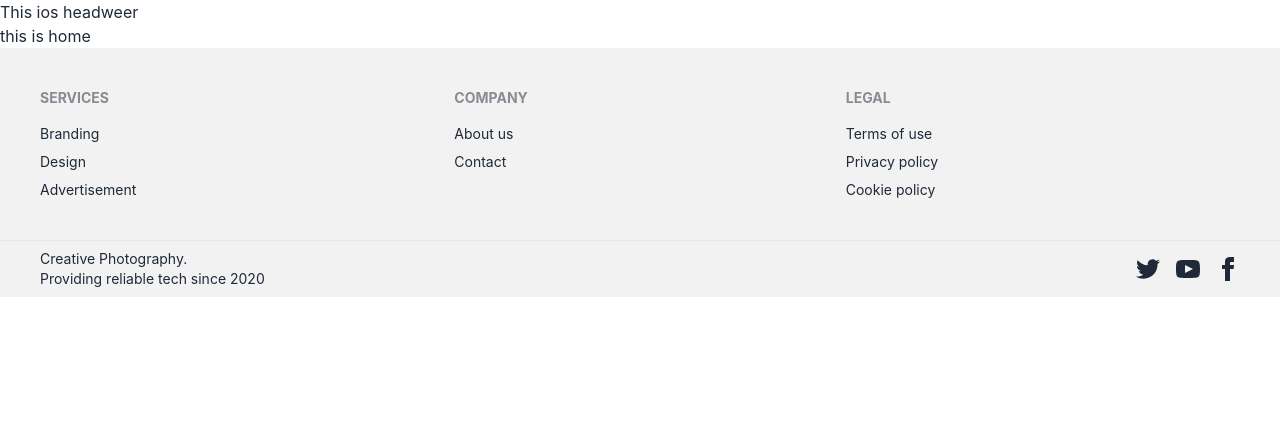
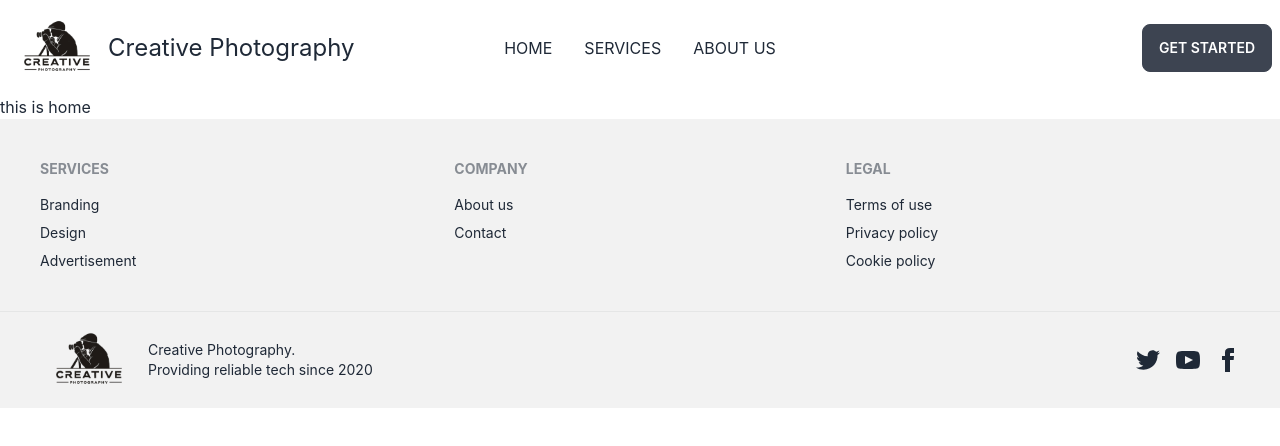
Before and after one commit to Ronyhassansam03n/photography-clients-repo, a React (Create React App) app: page / in a window 1280 px wide. Shown: the top 446 px of the page. Built offline with nearby package versions, Linux system fonts and the light colour scheme.

Commit message:
nav done

```diff
--- a/src/SharedPage/Footer/Footer.js
+++ b/src/SharedPage/Footer/Footer.js
@@ -1,5 +1,6 @@
 import React from 'react';
 import { Link } from 'react-router-dom';
+import logo from '../../assets/logo.png'
 
 
 const Footer = () => {
@@ -39,7 +40,7 @@
 
 <div className="items-center grid-flow-col">
 
-
+<img width="100" height="100" src={logo} alt="" />
 
     <p>Creative Photography. <br/>Providing reliable tech since 2020</p>
 
--- a/src/SharedPage/Header/Header.js
+++ b/src/SharedPage/Header/Header.js
@@ -1,9 +1,74 @@
 import React from 'react';
+import { Link } from 'react-router-dom';
+import logo from '../../assets/logo.png'
 
 const Header = () => {
+
+ const manu =
+ <>
+   <li>
+
+    <Link to='/'> HOME</Link>
+    <Link to='/services'> SERVICES</Link>
+    <Link to='/about'> ABOUT US</Link>
+
+
+
+    </li>
+  </>
+
     return (
         <div>
-                         This ios headweer
+
+            <div className="navbar bg-base-100">
+
+                <div className="navbar-start">
+
+                    <div className="dropdown">
+
+                        <label tabIndex={0} className="btn btn-ghost lg:hidden">
+
+
+                            <svg xmlns="http://www.w3.org/2000/svg" className="h-5 w-5" fill="none" viewBox="0 0 24 24" stroke="currentColor"><path strokeLinecap="round" strokeLinejoin="round" strokeWidth="2" d="M4 6h16M4 12h8m-8 6h16" /></svg>
+                        </label>
+
+
+
+                        <ul tabIndex={0} className="menu menu-compact dropdown-content mt-3 p-2 shadow bg-base-100 rounded-box w-52">
+
+                            {manu}
+                        </ul>
+
+
+
+                    </div>
+                    <Link to='/'> <img width="100" height="100" src={logo} alt="" />  </Link>
+                    <h4 className='text-2xl'> Creative Photography</h4>
+                </div>
+
+
+
+                <div className="navbar-center hidden lg:flex">
+
+
+                    <ul className="menu menu-horizontal p-0">
+                            {manu}
+                    </ul>
+
+
+                </div>
+
+
+
+
+
+                <div className="navbar-end">
+                    <a className="btn">Get started</a>
+                </div>
+            </div>
+
+
+
         </div>
     );
 };
```
